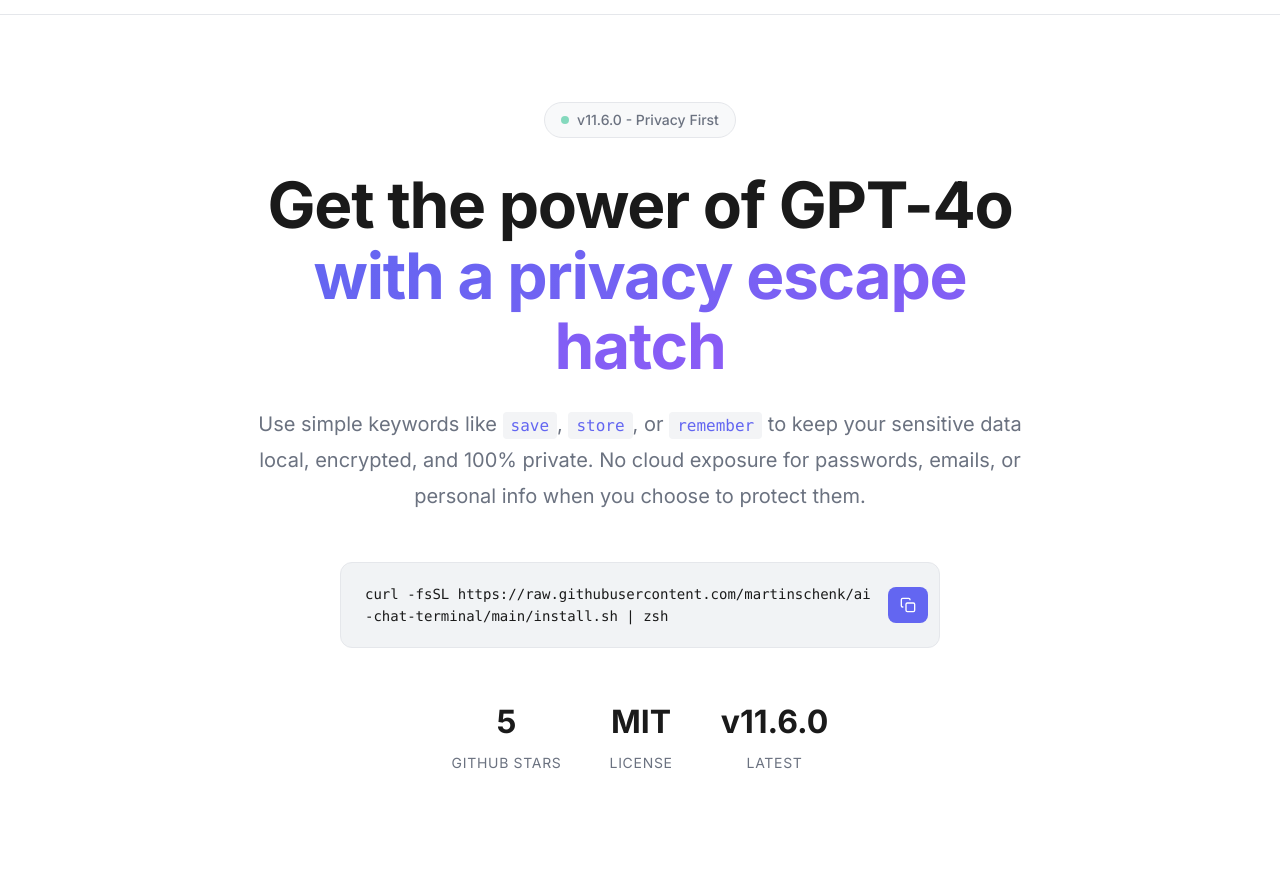
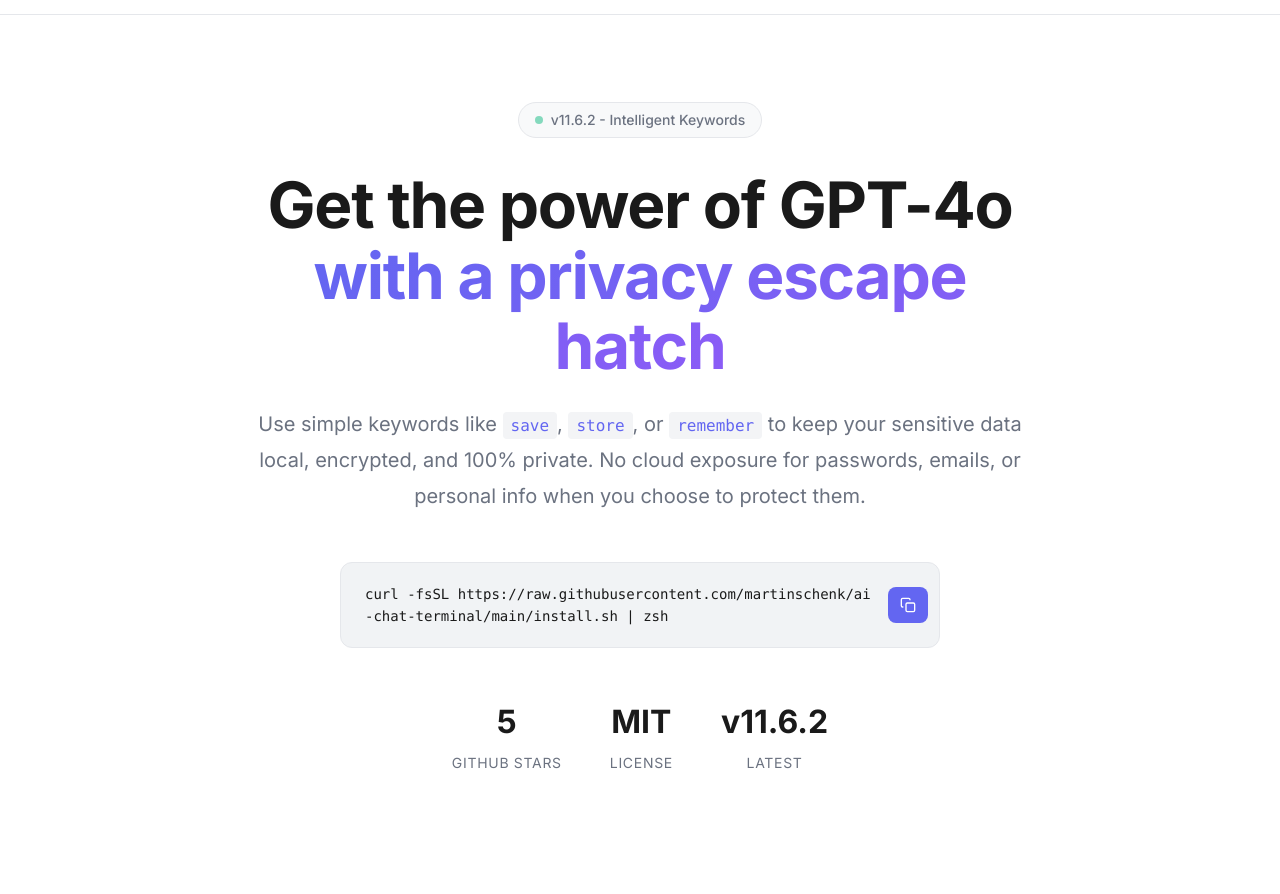
Before and after one commit to martinschenk/ai-chat-terminal, a plain HTML site: page docs/index.html in a window 1280 px wide. Shown: the part 58-952 px from the top of the page. Drawn offline with Linux system fonts and the light colour scheme; no server answers.

Commit message:
docs: Update landing page to v11.6.2

```diff
--- a/docs/index.html
+++ b/docs/index.html
@@ -65,7 +65,7 @@
             <div class="hero-content">
                 <div class="hero-badge">
                     <span class="badge-dot"></span>
-                    v11.6.0 - Privacy First
+                    v11.6.2 - Intelligent Keywords
                 </div>
                 <h1 class="hero-title">
                     Get the power of GPT-4o<br>
@@ -99,7 +99,7 @@
                         <span class="stat-label">License</span>
                     </div>
                     <div class="stat">
-                        <span class="stat-value">v11.6.0</span>
+                        <span class="stat-value">v11.6.2</span>
                         <span class="stat-label">Latest</span>
                     </div>
                 </div>
```
